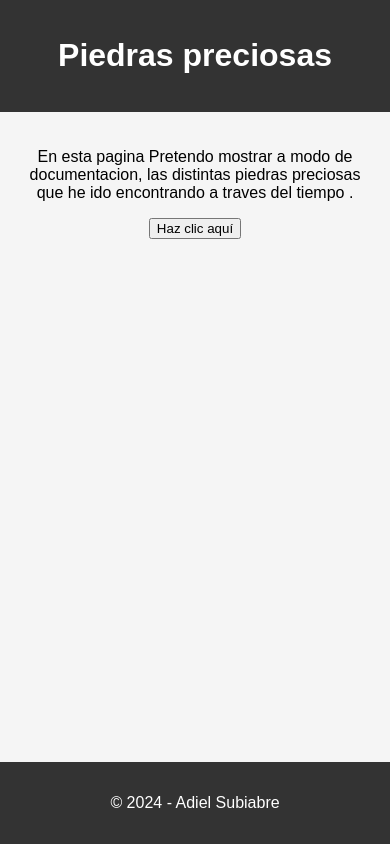
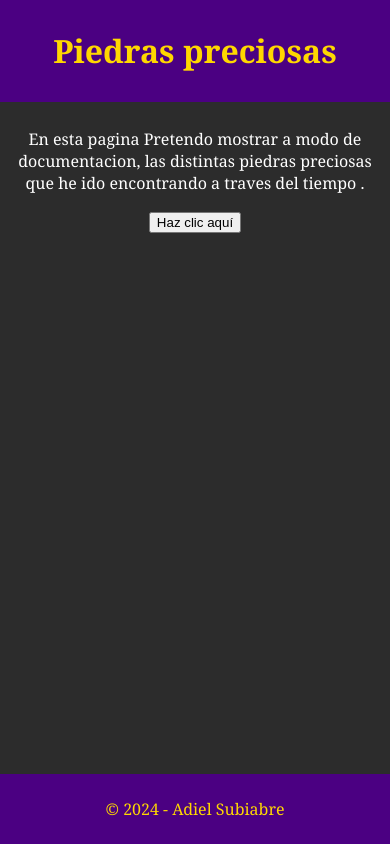
Before and after one commit to XfoonkeeMoonkeeX/pagina-basica-html-css., a plain HTML site: page index.html in a window 390 px wide. Drawn offline with Linux system fonts and the light colour scheme; files that its build step writes are made by us from their sources; a script that the page names is missing.

Commit message:
Update styles.css

```diff
--- a/styles.css
+++ b/styles.css
@@ -1,13 +1,14 @@
 body {
-    font-family: Arial, sans-serif;
+    font-family: 'Georgia', serif;
     margin: 0;
     padding: 0;
-    background-color: #F5F5F5; /* Fondo claro */
+    background-color: #2C2C2C;
+    color: #FFFFFF;
 }
 
 header {
-    background-color: #333333; /* Encabezado gris oscuro */
-    color: white;
+    background-color: #4B0082;
+    color: #FFD700;
     text-align: center;
     padding: 1em 0;
 }
@@ -15,24 +16,52 @@ header {
 main {
     padding: 20px;
     text-align: center;
-    margin-bottom: 60px; /* Espacio para el pie de página */
+    margin-bottom: 60px;
 }
 
 footer {
-    background-color: #333333; /* Pie de página gris oscuro */
-    color: white;
+    background-color: #4B0082;
+    color: #FFD700;
     text-align: center;
     padding: 1em 0;
     position: fixed;
     width: 100%;
-    bottom: 0; /* Fija el pie de página en la parte inferior */
+    bottom: 0;
 }
 
 a, .button {
-    color: #6495ED; /* Azul suave para enlaces */
+    color: #66CDAA;
     text-decoration: none;
 }
 
 a:hover, .button:hover {
-    color: #66CDAA; /* Verde claro en hover para destacar */
+    color: #FFD700;
 }
+
+.button {
+    display: inline-block;
+    padding: 10px 20px;
+    border: none;
+    border-radius: 5px;
+    background-color: #66CDAA;
+    color: white;
+    font-size: 16px;
+    cursor: pointer;
+}
+
+.button:hover {
+    background-color: #FFD700;
+}
+
+*, *::before, *::after {
+    box-sizing: border-box;
+}
+
+@media (max-width: 600px) {
+    main {
+        padding: 10px;
+    }
+    header, footer {
+        padding: 0.5em 0;
+    }
+}
```
